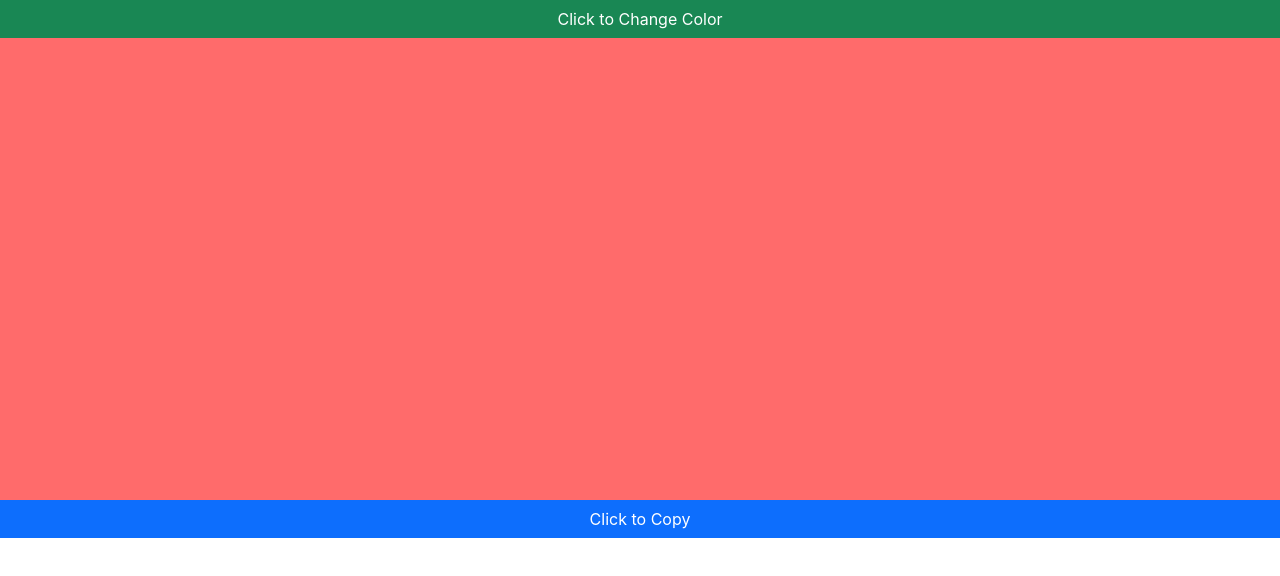
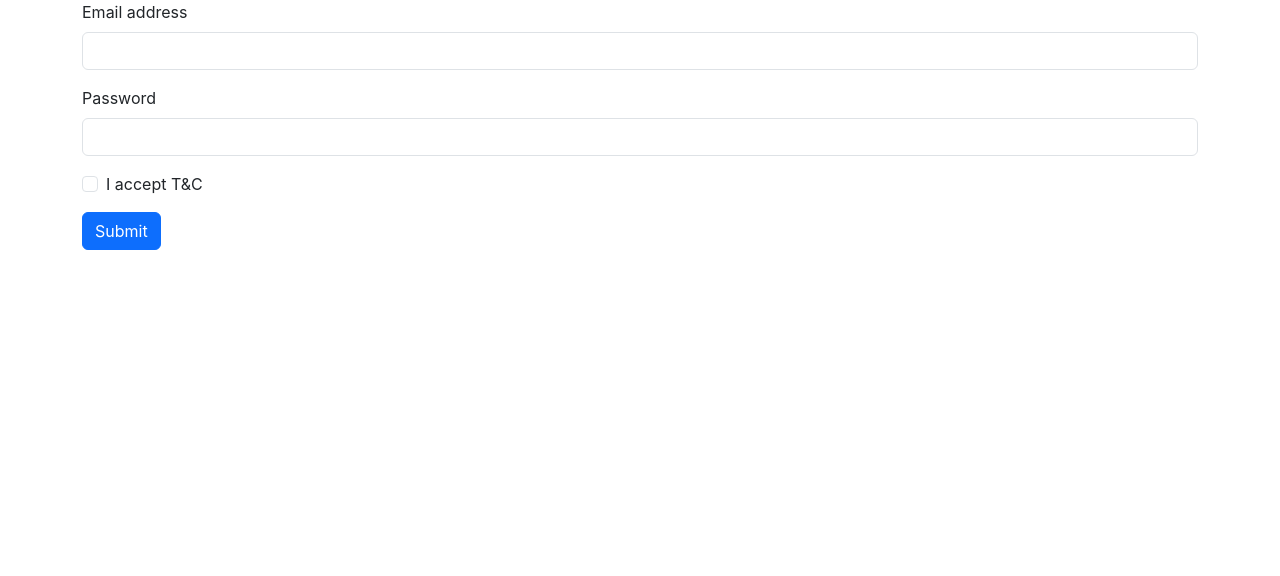
Before and after one commit to saurabhkdang/react-practice-projects, a React (Create React App) app: page / in a window 1280 px wide. Shown: the top 576 px of the page. Built offline with nearby package versions, Linux system fonts and the light colour scheme.

Commit message:
basic form validation

```diff
--- a/src/App.js
+++ b/src/App.js
@@ -1,20 +1,23 @@
 import './App.css';
-import ColorChanger from './components/ColorChanger';
 import CounterWithReducer from './components/CounterWithReducer';
 import CounterWithState from './components/CounterWithState';
 import ToDoList from './components/ToDoList';
+import ColorChanger from './components/ColorChanger';
+import FormValidation from './components/FormValidation';
 
 function App() {
 
   return (
-    <div>
+    <div className='container'>
       {/* <CounterWithState /> */}
       {/* Below component is with local storage */}
       {/* <CounterWithReducer/> */}
 
       {/* <ToDoList/> */}
 
-      <ColorChanger/>
+      {/* <ColorChanger/> */}
+
+      <FormValidation/>
     </div>
   );
 }
--- /dev/null
+++ b/src/components/FormValidation.js
@@ -0,0 +1,73 @@
+import React, { useState } from 'react'
+
+const FormValidation = () => {
+
+    const [form, setForm] = useState({
+        email: '',
+        pass: '',
+        tnc: false
+    })
+    const [errors, setErrors] = useState({});
+
+    const validate = () => {
+        const newErrors = {};
+        if(!form.email.trim()){
+            newErrors.email = 'Email can not be blank'
+        }
+        if (!/^[A-Z0-9._%+-]+@[A-Z0-9.-]+\.[A-Z]{2,4}$/i.test(form.email)) {
+            newErrors.email = 'Invalid email address'
+        }
+        if(!form.pass.trim()){
+            newErrors.pass = 'Password can not be blank'
+        }
+        if(!form.tnc){
+            newErrors.tnc = "Please accept the T&C"
+        }
+
+        return newErrors
+
+    }
+
+    const handleChange = (e) => {
+        const {name ,value, type, checked} = e.target;
+        setForm(prev => ({
+            ...prev,
+            [name]: type === "checkbox" ? checked : value
+        }));
+    }
+
+    const handleSubmit = (e) => {
+        e.preventDefault();
+        const validationErrors = validate();
+        console.log(validationErrors, Object.keys(validationErrors).length)
+        if(Object.keys(validationErrors).length === 0) {
+            console.log('Form Submitted', form)
+            setErrors({})
+        } else {
+            setErrors(validationErrors)
+        }
+    }
+
+    return (
+        <form>
+            <div className="mb-3">
+                <label htmlFor="email" className="form-label">Email address</label>
+                <input type="text" className="form-control" id='email' name="email" value={form.email} onChange={handleChange } style={{borderColor:errors.email?"red":""}}/>
+                {errors.email && <div style={{color:'red'}}>{errors.email}</div> }
+            </div>
+            <div className="mb-3">
+                <label htmlFor="pass" className="form-label">Password</label>
+                <input type="password" className="form-control" id='pass' name="pass" value={form.pass} onChange={handleChange } style={{borderColor:errors.pass?"red":""}}/>
+                {errors.pass && <div style={{color:'red'}}>{errors.pass}</div> }
+            </div>
+            <div className="mb-3 form-check">
+                <input type="checkbox" className="form-check-input" id='tnc' onChange={handleChange} name="tnc" checked={form.tnc}/>
+                <label className="form-check-label" htmlFor="tnc">I accept T&C</label>
+                {errors.tnc && <div style={{color:'red'}}>{errors.tnc}</div> }
+            </div>
+            <button type="submit" className="btn btn-primary" onClick={handleSubmit}>Submit</button>
+        </form>
+    )
+}
+
+export default FormValidation
```
